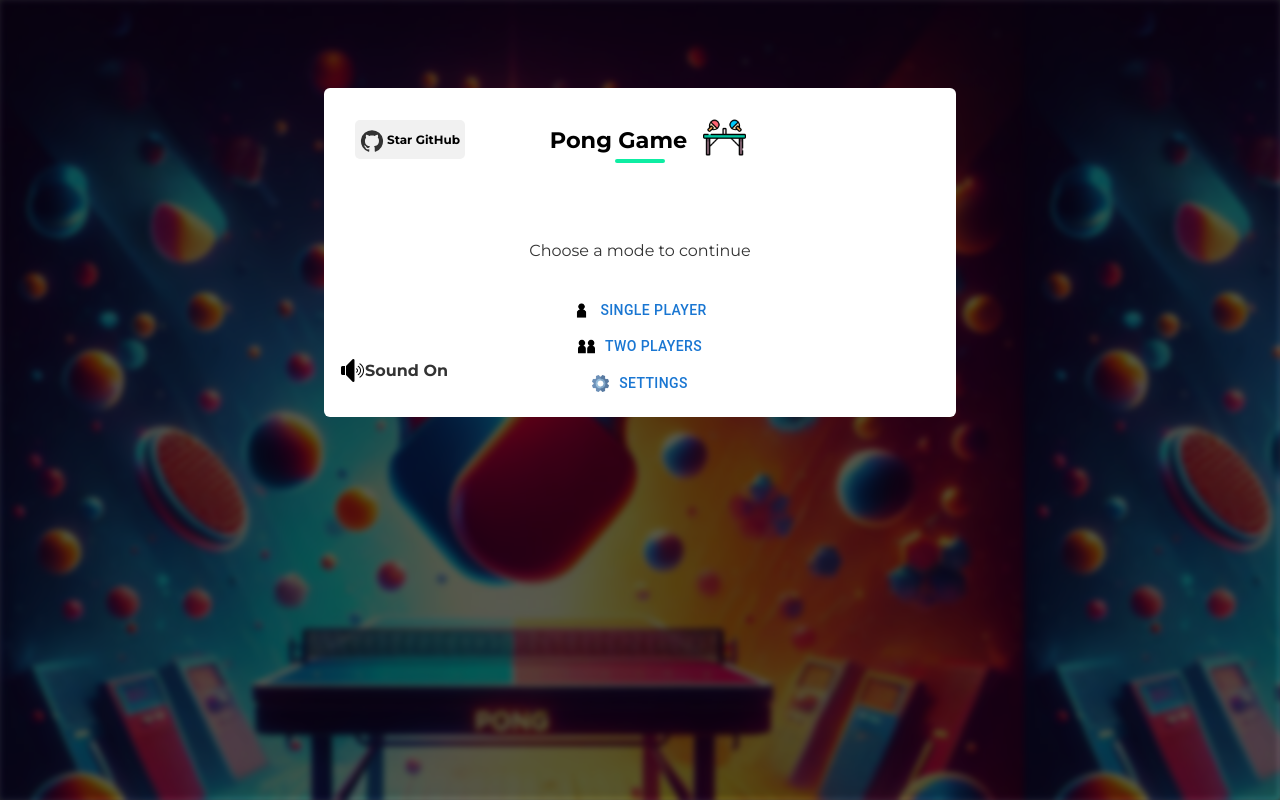
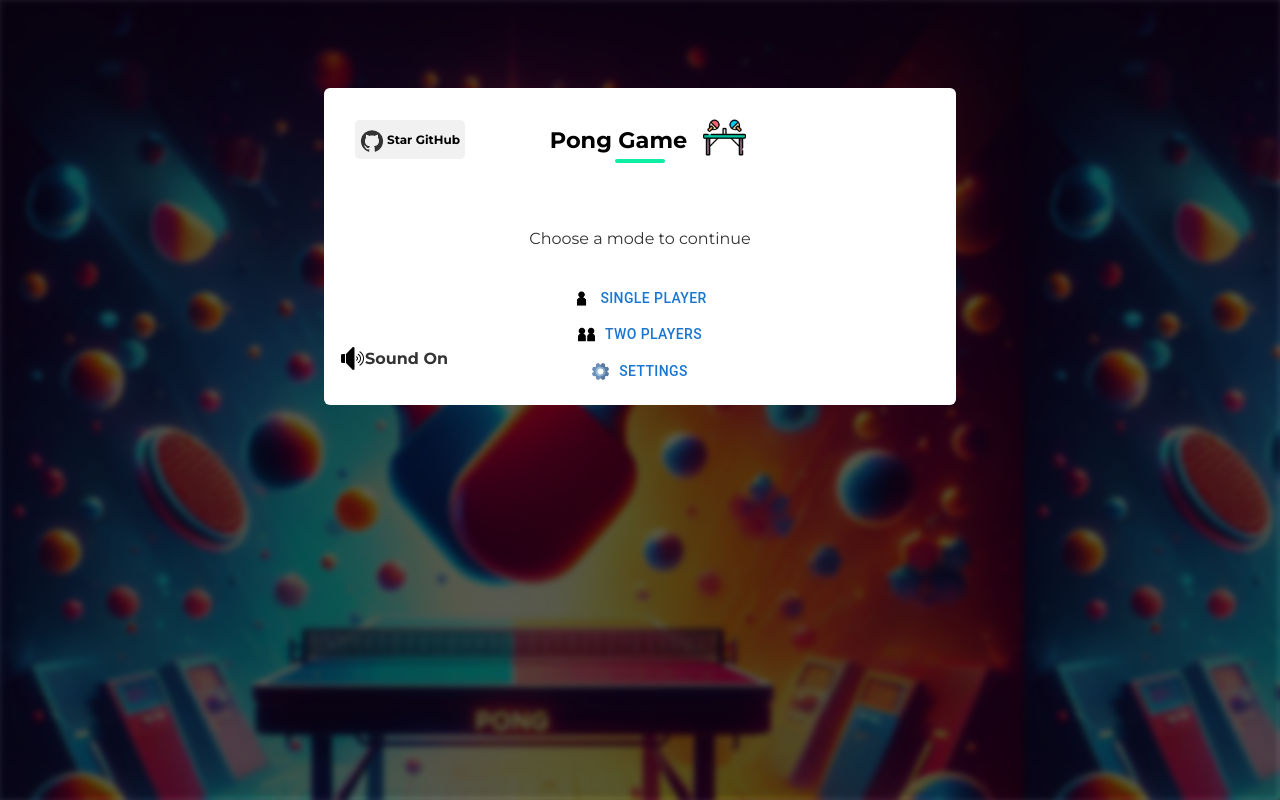
Before and after one commit to Ramzi-Abidi/Pong, a React (Vite) app: page / in a window 1280 px wide. Built offline with nearby package versions, Linux system fonts and the light colour scheme.

Commit message:
feature/resizing-images: adding margin-top to home-title

```diff
--- a/src/styles/index.css
+++ b/src/styles/index.css
@@ -238,7 +238,7 @@ section {
 }
 
 .home-title {
-    margin-top: 2rem;
+    margin-top: 1.25rem;
     padding: 1rem 0;
 }
 
```
